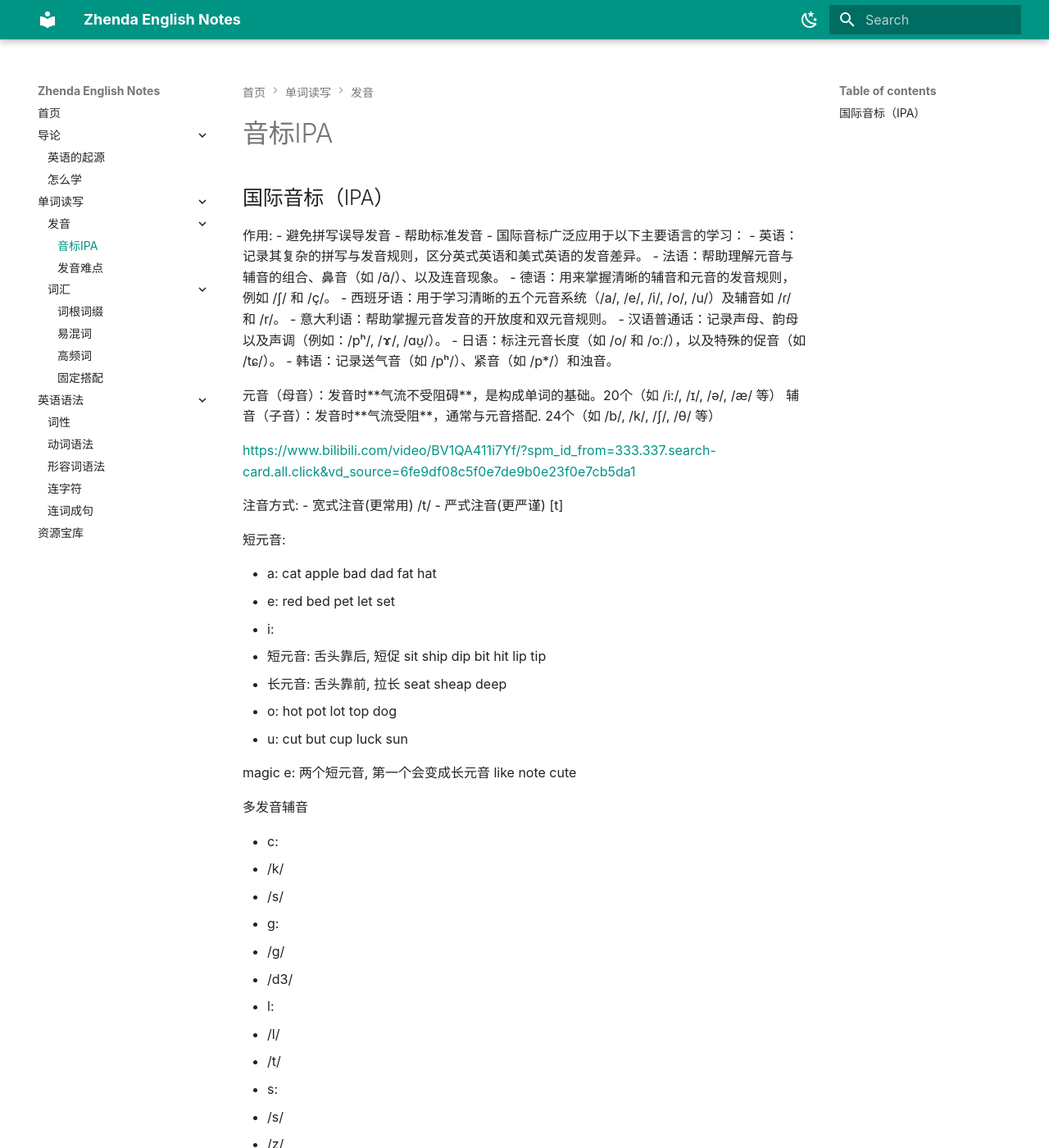
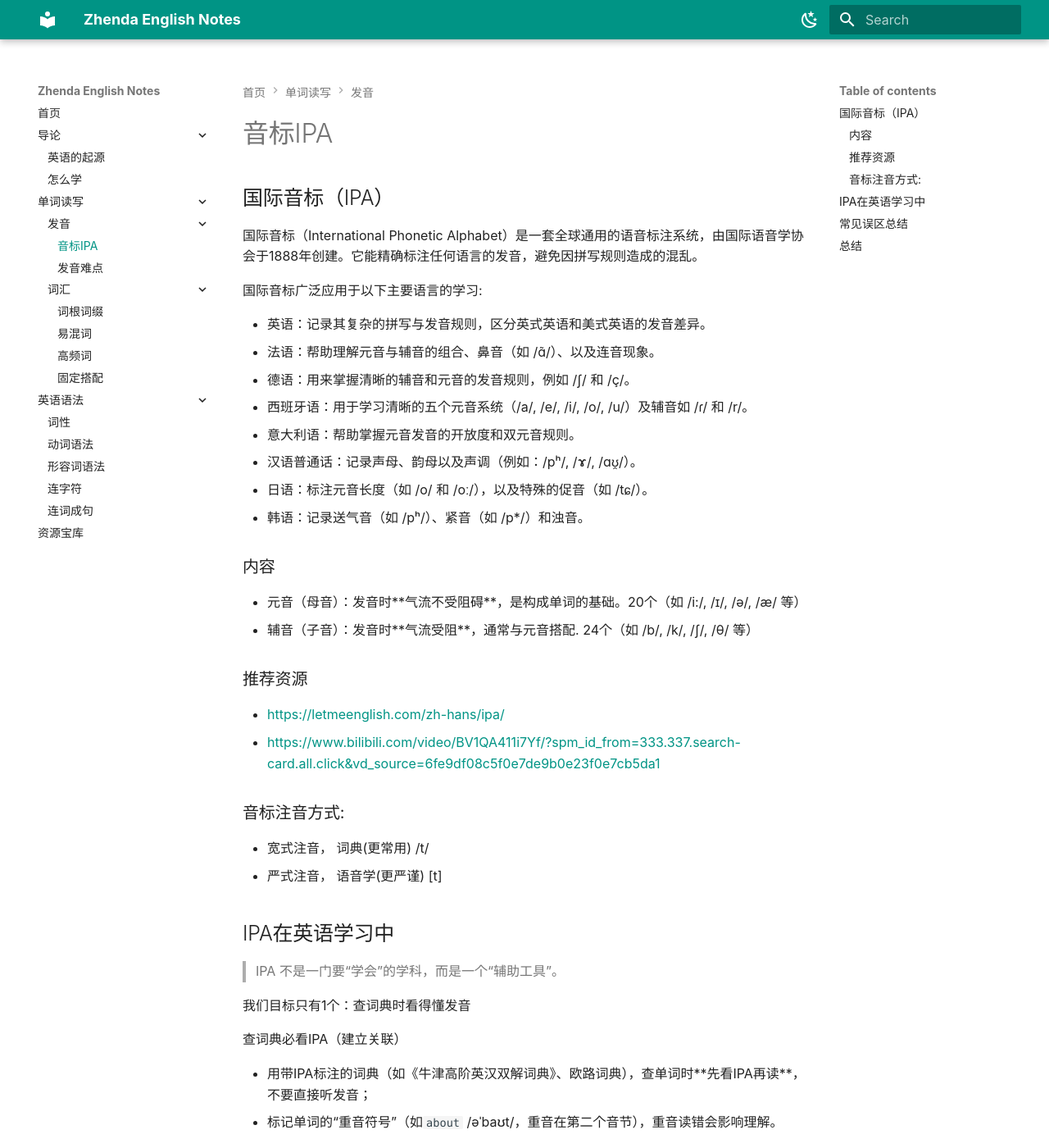
Before and after one commit to zhenda-hub/english-note, an MkDocs documentation site: the page built from docs/read-write/pronunciation/ipa.md, in a window 1280 px wide and 1400 px high. Shown: the whole window at 82% size. Built offline with MkDocs 1.6.1 and Material for MkDocs 9.7.7, drawn with Linux system fonts in a browser that asks for light colours; plug-ins that fetch from the network failed and are left out; some of the changed text lies outside the part shown.

Commit message:
update: 2md

```diff
--- a/docs/read-write/pronunciation/ipa.md
+++ b/docs/read-write/pronunciation/ipa.md
@@ -1,59 +1,64 @@
 ## 国际音标（IPA）
 
-作用:
-- 避免拼写误导发音
-- 帮助标准发音
-- 国际音标广泛应用于以下主要语言的学习：
-  - 英语：记录其复杂的拼写与发音规则，区分英式英语和美式英语的发音差异。
-  - 法语：帮助理解元音与辅音的组合、鼻音（如 /ɑ̃/）、以及连音现象。
-  - 德语：用来掌握清晰的辅音和元音的发音规则，例如 /ʃ/ 和 /ç/。
-  - 西班牙语：用于学习清晰的五个元音系统（/a/, /e/, /i/, /o/, /u/）及辅音如 /ɾ/ 和 /r/。
-  - 意大利语：帮助掌握元音发音的开放度和双元音规则。
-  - 汉语普通话：记录声母、韵母以及声调（例如：/pʰ/, /ɤ/, /ɑʊ̯/）。
-  - 日语：标注元音长度（如 /o/ 和 /oː/），以及特殊的促音（如 /tɕ/）。
-  - 韩语：记录送气音（如 /pʰ/）、紧音（如 /p*/）和浊音。
+国际音标（International Phonetic Alphabet）是一套全球通用的语音标注系统，由国际语音学协会于1888年创建。它能精确标注任何语言的发音，避免因拼写规则造成的混乱。
 
-元音（母音）：发音时**气流不受阻碍**，是构成单词的基础。20个（如 /i:/, /ɪ/, /ə/, /æ/ 等）
-辅音（子音）：发音时**气流受阻**，通常与元音搭配. 24个（如 /b/, /k/, /ʃ/, /θ/ 等）
+国际音标广泛应用于以下主要语言的学习:
 
-<https://www.bilibili.com/video/BV1QA411i7Yf/?spm_id_from=333.337.search-card.all.click&vd_source=6fe9df08c5f0e7de9b0e23f0e7cb5da1>
+- 英语：记录其复杂的拼写与发音规则，区分英式英语和美式英语的发音差异。
+- 法语：帮助理解元音与辅音的组合、鼻音（如 /ɑ̃/）、以及连音现象。
+- 德语：用来掌握清晰的辅音和元音的发音规则，例如 /ʃ/ 和 /ç/。
+- 西班牙语：用于学习清晰的五个元音系统（/a/, /e/, /i/, /o/, /u/）及辅音如 /ɾ/ 和 /r/。
+- 意大利语：帮助掌握元音发音的开放度和双元音规则。
+- 汉语普通话：记录声母、韵母以及声调（例如：/pʰ/, /ɤ/, /ɑʊ̯/）。
+- 日语：标注元音长度（如 /o/ 和 /oː/），以及特殊的促音（如 /tɕ/）。
+- 韩语：记录送气音（如 /pʰ/）、紧音（如 /p*/）和浊音。
+
+### 内容
+
+- 元音（母音）：发音时**气流不受阻碍**，是构成单词的基础。20个（如 /i:/, /ɪ/, /ə/, /æ/ 等）
+- 辅音（子音）：发音时**气流受阻**，通常与元音搭配. 24个（如 /b/, /k/, /ʃ/, /θ/ 等）
+
+### 推荐资源
+
+- <https://letmeenglish.com/zh-hans/ipa/>
+- <https://www.bilibili.com/video/BV1QA411i7Yf/?spm_id_from=333.337.search-card.all.click&vd_source=6fe9df08c5f0e7de9b0e23f0e7cb5da1>
 
 
-注音方式:
-- 宽式注音(更常用) /t/
-- 严式注音(更严谨) [t]
 
-短元音:
+### 音标注音方式:
 
-- a: cat apple bad dad fat hat
-- e: red bed pet let set
-- i:
-  - 短元音: 舌头靠后, 短促 sit  ship dip bit hit lip tip
-  - 长元音: 舌头靠前, 拉长 seat sheap deep
-- o: hot pot lot top dog
-- u: cut but cup luck sun
+- 宽式注音， 词典(更常用) /t/
+- 严式注音， 语音学(更严谨) [t]
 
-magic e:
-两个短元音, 第一个会变成长元音
-like note cute
 
-多发音辅音
+## IPA在英语学习中
 
-- c:
-  - /k/
-  - /s/
-- g:
-  - /g/
-  - /d3/
-- l:
-  - /l/
-  - /t/
-- s:
-  - /s/
-  - /z/
-- t:
-  - /t/
-  - /d/
-- x:
-  - /ks/
-  - /gz/
+> IPA 不是一门要“学会”的学科，而是一个“辅助工具”。
+
+我们目标只有1个：查词典时看得懂发音
+
+查词典必看IPA（建立关联）
+
+- 用带IPA标注的词典（如《牛津高阶英汉双解词典》、欧路词典），查单词时**先看IPA再读**，不要直接听发音；
+- 标记单词的“重音符号”（如`about` /əˈbaʊt/，重音在第二个音节），重音读错会影响理解。
+
+
+
+学习IPA不是为了成为语音学家，而是为了掌握“自主解决发音问题”的能力。
+
+以后遇到不会读的单词，查IPA就能搞定；听到听不懂的词，结合IPA就能明确发音。
+
+接受“近似”，拒绝“完美主义”， 达到 可理解,自然 即可
+
+
+## 常见误区总结
+
+- 把 IPA 当成考试内容
+- 背整张音标表
+- 纠结某个音发不出来
+- 以为学好音标就能听懂英语
+
+
+## 总结
+
+IPA is a compass, not a destination.
```
Also changed, not shown: README.md (+0 -5 lines), docs/tools.md (+4 -1 lines).
